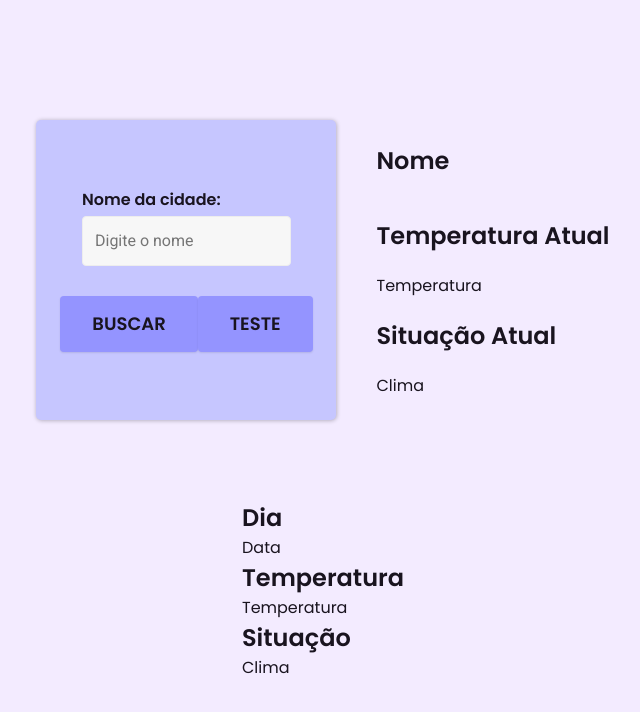
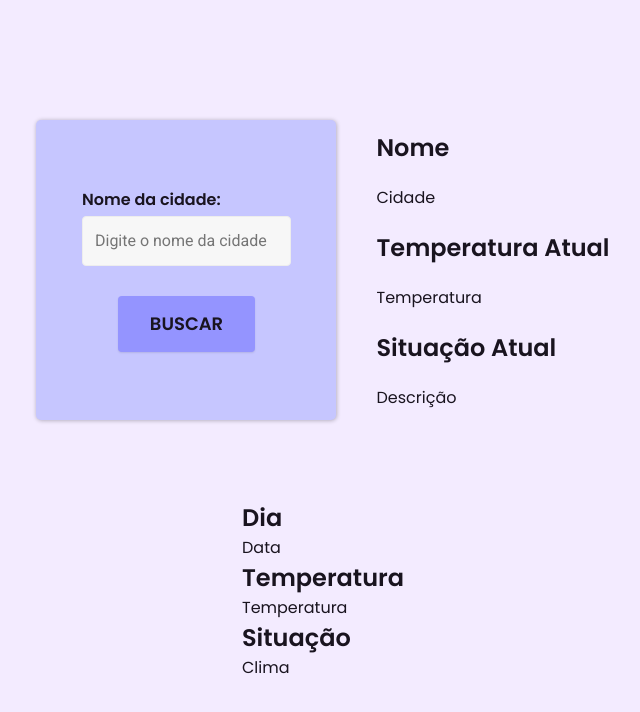
Before and after one commit to JoaoVGomees/api-clima-tempo, a React (Create React App) app: page / in a window 1280 px wide. Shown: the top 712 px of the page, without its empty margins (317-957 px from the left). Built offline with nearby package versions, Linux system fonts and the light colour scheme; the HTML template or start-up script is replaced by a standard one.

Commit message:
fix: Fix issue when using useState to update data on the screen

```diff
--- a/src/App.js
+++ b/src/App.js
@@ -1,17 +1,24 @@
 import './App.css';
+import { useState } from 'react';
 import { Card } from './components/Card';
 import CardSemana from './components/CardSemana';
 import { Information } from './components/Information';
 
 
 function App() {
+  const [dados, setDados] = useState({
+    nome: 'Cidade',
+    temp: 'Temperatura',
+    desc: 'Descrição'
+  });
+
   return (
     <div className="body">
       <div className="content">
-        <Card />
-        <Information />
+        <Card dados={dados} setDados={setDados}/>
+        <Information dados={dados}/>
+      </div>
 
-      </div>
       <div className='dias-semana'>
         <CardSemana />
       </div>
--- a/src/components/Botao/index.js
+++ b/src/components/Botao/index.js
@@ -1,13 +1,9 @@
 import './index.css'
-import Buscar from '../../functions/Buscar';
-import BuscarAll from '../../functions/BuscaAll';
 
-
-export function Botao(props) {
+export function Botao({ onClick, content }) {
   return (
     <div>
-      <button onClick={Buscar.Buscar} className="btn">{props.content}</button>
-      <button onClick={BuscarAll} className="btn">{props.teste}</button>
+      <button onClick={onClick} className="btn">{content}</button>
     </div>
   );
 }
--- a/src/components/Card/index.js
+++ b/src/components/Card/index.js
@@ -1,12 +1,28 @@
 import './index.css';
 import { Botao } from '../Botao';
 import { Input } from '../Input';
+import { useState } from 'react';
+import { requestWeather } from '../../functions/Buscar';
 
-export function Card() {
+export function Card({ dados, setDados }) {
+  const [cidade, setCidade] = useState('');
+
+  const handleClick = () => {
+    if (!cidade.trim()) {
+      console.log("Por favor, insira o nome da cidade.");
+      return;
+    }
+    requestWeather(cidade, setDados);
+  };
+
   return (
     <div className="input-card">
-      <Input content="Nome da cidade:"/>
-      <Botao content="Buscar" teste="teste"/>
+      <Input
+        content="Nome da cidade:"
+        value={cidade}
+        onChange={(e) => setCidade(e.target.value)}
+      />
+      <Botao onClick={handleClick} content="Buscar" />
     </div>
   );
 }
--- a/src/components/Information/index.js
+++ b/src/components/Information/index.js
@@ -1,18 +1,15 @@
 import './index.css';
-import { useState, useEffect } from 'react';
-import Buscar from '../../functions/Buscar';
 
-export function Information() {
-  const [stateCidade, setStateCidade] = useState(Buscar.nome);
+export function Information({ dados }) {
 
   return (
     <div className="information">
       <h2>Nome</h2>
-      <output id="city">{stateCidade}</output>
+      <output id="city">{dados.nome}</output>
       <h2>Temperatura Atual</h2>
-      <output id="tempe">Temperatura</output>
+      <output id="tempe">{dados.temp}</output>
       <h2>Situação Atual</h2>
-      <output id="clima">Clima</output>
+      <output id="clima">{dados.desc}</output>
     </div>
   );
 }
--- a/src/components/Input/index.js
+++ b/src/components/Input/index.js
@@ -1,10 +1,16 @@
 import './index.css'
 
-export function Input(props) {
+export function Input({ content, value, onChange }) {
   return (
     <div>
-      <label className="label-input">{props.content}</label>
-      <input placeholder='Digite o nome ' type="text" className="nomeCidade" />
+      <label className="label-input">{content}</label>
+      <input
+        className="nomeCidade"
+        placeholder="Digite o nome da cidade"
+        type="text"
+        value={value}
+        onChange={onChange} // Certifique-se de que a função onChange seja chamada quando o valor do input mudar
+      />
     </div>
   );
 }
--- a/src/functions/Buscar.js
+++ b/src/functions/Buscar.js
@@ -1,12 +1,5 @@
-import { useState } from "react";
+export function requestWeather(cidade, setDados) {
 
-let name = '';
-let temp = '';
-let desc = '';
-
-function Buscar() {
-
-  const cidade = document.querySelector('.nomeCidade').value;
   const url = `https://api.openweathermap.org/data/2.5/weather?q=${cidade}&lang=pt_br&appid=777fd6c175f16899b669ab9b22be7638&units=metric`;
 
   fetch(url)
@@ -17,22 +10,15 @@ function Buscar() {
     if (dados.cod !== 200) {
       throw new Error(dados.message);
     }
-    return dados
-    name = dados.name;
-    temp = dados.main.temp + 'º';
-    desc = dados.weather[0].description;
-
-    // document.querySelector('#city').value = dados.name;
-    // document.querySelector('#tempe').value = dados.main.temp + 'º';
-    // document.querySelector('#clima').value = dados.weather[0].description;
+    const descLowerCase = dados.weather[0].description;
+    const descLimpa = descLowerCase[0].toUpperCase() + descLowerCase.slice(1);
+    setDados({
+      nome: dados.name,
+      temp: dados.main.temp + 'º',
+      desc: descLimpa
+    });
           })
           .catch(erro => {
             console.log(erro);
           })
 }
-export default {
-  Buscar: Buscar,
-  nome: name,
-  temperatura: temp,
-  descricao: desc
-}
```
